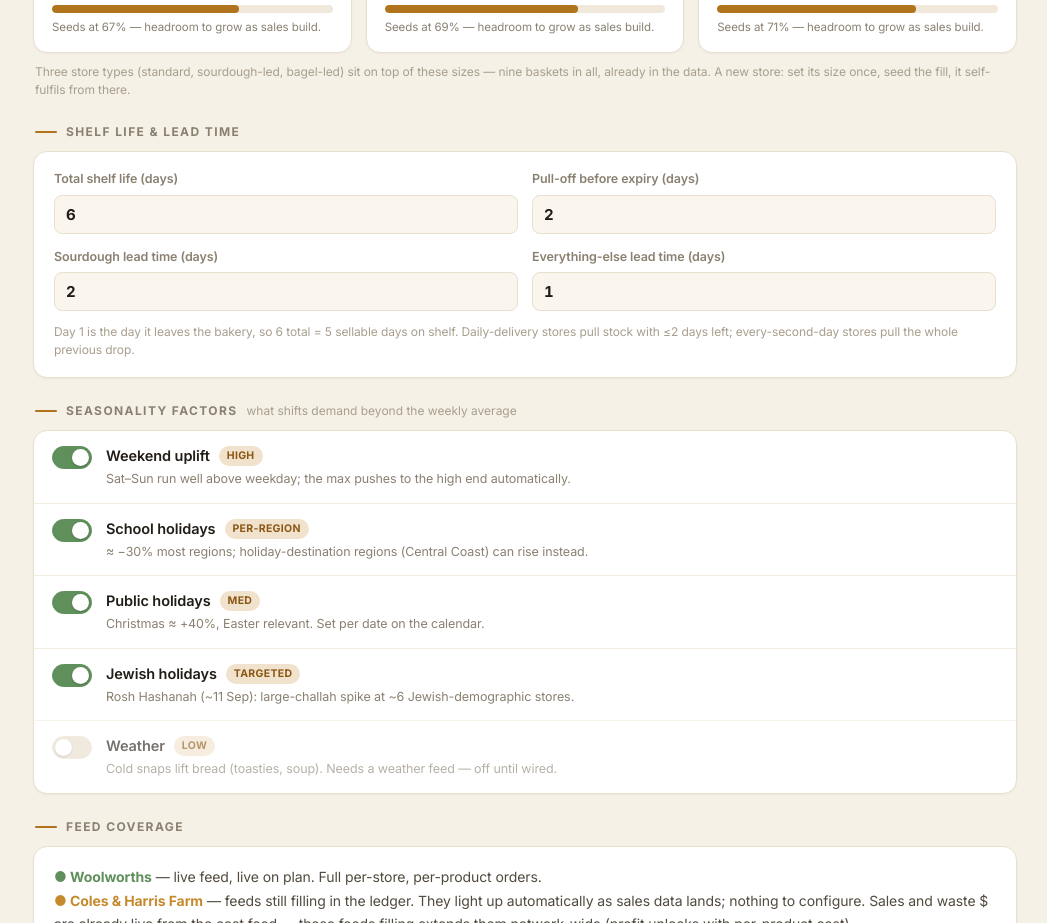
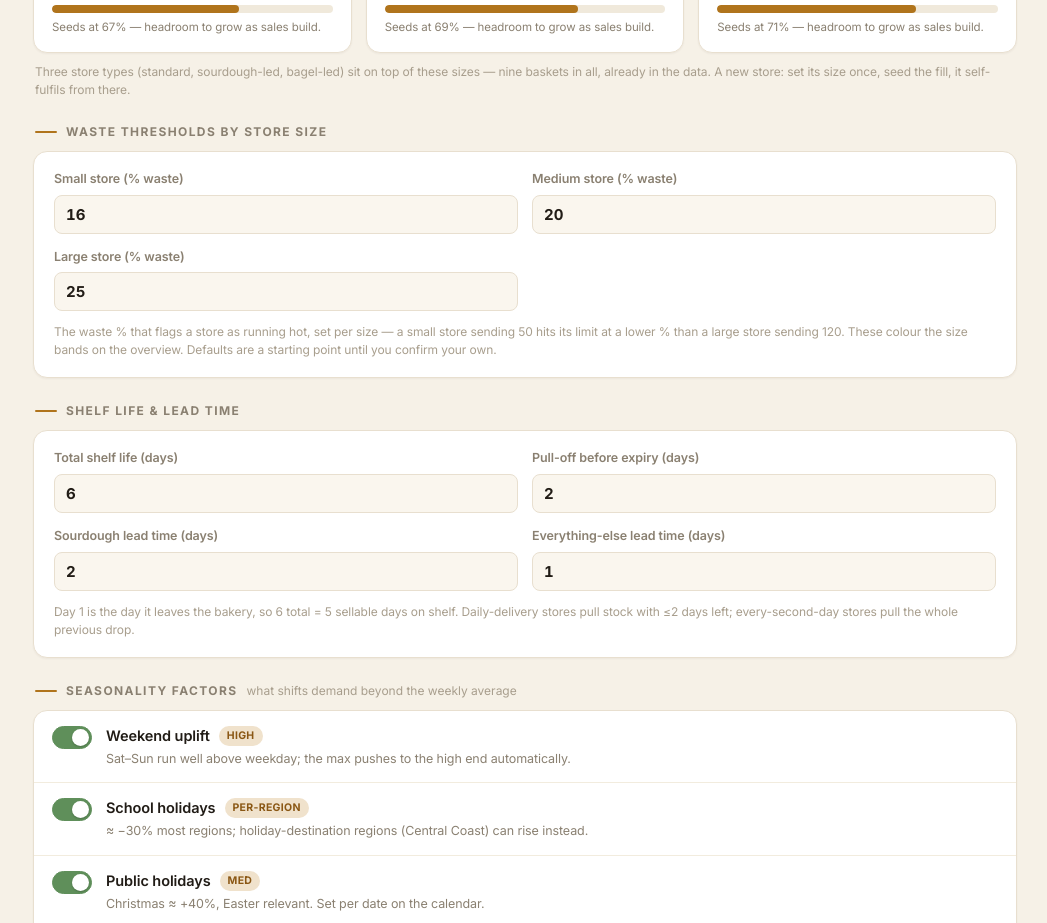
Before and after one commit to CMOB-Crew/jesses-bakery-os, a Next.js app in the folder apps/web/: page /settings in a window 1280 px wide. Shown: the part 1100-2023 px from the top of the page, without its empty margins (233-1280 px from the left). Built offline with nearby package versions, Linux system fonts and the light colour scheme; no server answers; the database is empty.

Commit message:
Configurable waste thresholds by store size, colouring the overview bands

```diff
--- a/apps/web/components/SettingsPanel.tsx
+++ b/apps/web/components/SettingsPanel.tsx
@@ -48,6 +48,10 @@ export default function SettingsPanel({ scenarios, settings = {} }: { scenarios:
   const [scope, setScope] = useState<"network" | "store" | "product">("network");
   const [mins, setMins] = useState<Record<string, number>>(() => ({ ...Object.fromEntries(CORE_BASKET.map((p) => [p, 2])), ...savedMins }));
   const [sizes, setSizes] = useState<Size[]>(() => (Array.isArray(savedSizes) && savedSizes.length ? savedSizes : SIZES0));
+  const wt = (settings.waste_thresholds ?? {}) as { small?: number; medium?: number; large?: number };
+  const [wtSmall, setWtSmall] = useState(wt.small ?? 16);
+  const [wtMedium, setWtMedium] = useState(wt.medium ?? 20);
+  const [wtLarge, setWtLarge] = useState(wt.large ?? 25);
   const [shelfDays, setShelfDays] = useState(sl.shelfDays ?? 6);
   const [pullDays, setPullDays] = useState(sl.pullDays ?? 2);
   const [sdLead, setSdLead] = useState(sl.sdLead ?? 2);
@@ -79,6 +83,7 @@ export default function SettingsPanel({ scenarios, settings = {} }: { scenarios:
   const setSize = (k: string, field: "cap" | "fill", v: number) => setSizes((ss) => ss.map((s) => (s.key === k ? { ...s, [field]: Math.max(0, v) } : s)));
   const persistSizes = () => persist("size_baskets", sizes, "Size basket updated");
   const persistShelfLead = () => persist("shelf_lead", { shelfDays, pullDays, sdLead, otherLead }, "Shelf & lead updated");
+  const persistWaste = () => persist("waste_thresholds", { small: wtSmall, medium: wtMedium, large: wtLarge }, "Waste thresholds updated");
   const toggleFactor = (k: string) => {
     const next = factors.map((f) => (f.key === k ? { ...f, on: !f.on } : f));
     setFactors(next);
@@ -152,6 +157,16 @@ export default function SettingsPanel({ scenarios, settings = {} }: { scenarios:
       <div className="hint" style={{ margin: "10px 2px 0" }}>Three store types (standard, sourdough-led, bagel-led) sit on top of these sizes — nine baskets in all, already in the data. A new store: set its size once, seed the fill, it self-fulfils from there.</div>
 
       {/* SHELF LIFE & LEAD TIME */}
+      <div className="sec"><span className="tick" />Waste thresholds by store size</div>
+      <div className="card">
+        <div className="fldgrid">
+          <label className="fld2">Small store (% waste)<input value={wtSmall} inputMode="numeric" onChange={(e) => setWtSmall(parseInt(e.target.value.replace(/[^0-9]/g, "")) || 0)} onBlur={persistWaste} /></label>
+          <label className="fld2">Medium store (% waste)<input value={wtMedium} inputMode="numeric" onChange={(e) => setWtMedium(parseInt(e.target.value.replace(/[^0-9]/g, "")) || 0)} onBlur={persistWaste} /></label>
+          <label className="fld2">Large store (% waste)<input value={wtLarge} inputMode="numeric" onChange={(e) => setWtLarge(parseInt(e.target.value.replace(/[^0-9]/g, "")) || 0)} onBlur={persistWaste} /></label>
+        </div>
+        <div className="hint">The waste % that flags a store as running hot, set per size — a small store sending 50 hits its limit at a lower % than a large store sending 120. These colour the size bands on the overview. Defaults are a starting point until you confirm your own.</div>
+      </div>
+
       <div className="sec"><span className="tick" />Shelf life &amp; lead time</div>
       <div className="card">
         <div className="fldgrid">
```
Also changed, not shown: apps/web/app/page.tsx (+9 -4 lines), apps/web/components/TodayDashboard.tsx (+16 -4 lines).
